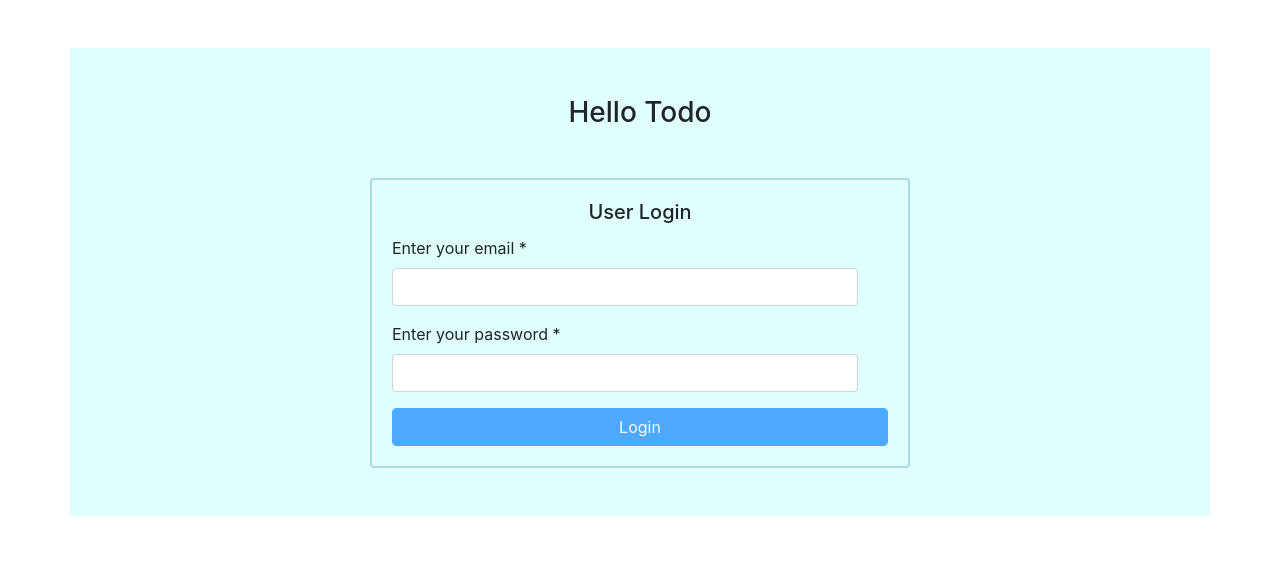
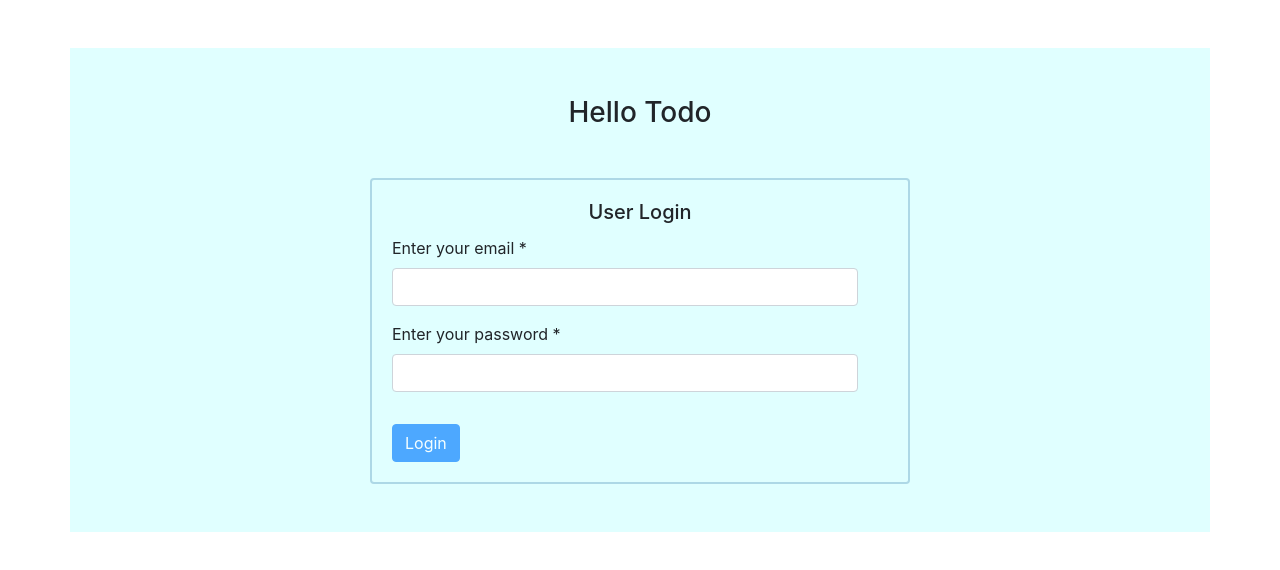
Before and after one commit to Daniel-Ola/Daniel-Ola-angular-todo, an Angular app: page /login in a window 1280 px wide. Shown: the top 570 px of the page. Built offline with nearby package versions, Linux system fonts and the light colour scheme.

Commit message:
login form refurbished

```diff
--- a/src/app/login/login.component.html
+++ b/src/app/login/login.component.html
@@ -9,9 +9,11 @@
                   <form action="" method="post" [formGroup]="rForm" (ngSubmit)="addPost(rForm.value)">
                       <div class="form-group row col-12">
                         <label for="email" class="float-left">Enter your email *</label>
-                        <input type="text" class="form-control" id="email" name="email" formControlName="email" (change)="log(rForm.controls['email'])">
+                        <input type="text" class="form-control" id="email" name="email" formControlName="email">
                         <!-- the formcontrolname must match the name given to the validators object  -->
-                        <small *ngIf="!rForm.controls['email'].valid && rForm.controls['email'].touched" id="emailhelpId" class="form-text text-muted err-alert float-left">{{ titleAlert }}</small>
+                        <small *ngIf="!rForm.controls['email'].valid && rForm.controls['email'].touched" class="form-text text-muted err-alert float-left">This field requires a valid email address</small>
+                        <!-- <small *ngIf="rForm.controls['email'].errors.required && rForm.controls['email'].touched" class="form-text text-muted err-alert float-left">{{ titleAlert }}</small>
+                        <small *ngIf="rForm.controls['email'].errors.pattern && rForm.controls['email'].touched" class="form-text text-muted err-alert float-left">Please provide a valid email</small> -->
                       </div>
                       <div class="form-group row col-12">
                         <label for="password" class="float-left">Enter your password *</label>
@@ -26,7 +28,7 @@
                           </div>
                         </div> -->
 
-                      <button type="submit" class="btn btn-primary form-control waves-effect waves-light" [disabled]="!rForm.valid">Login</button>
+                      <button type="submit" class="btn btn-primary btn-md float-left mt-3 waves-effect waves-light" [disabled]="!rForm.valid">Login</button>
                   </form>
                 </div>
 
--- a/src/app/login/login.component.ts
+++ b/src/app/login/login.component.ts
@@ -8,6 +8,7 @@ import { FormBuilder, FormGroup, Validators } from '@angular/forms';
 })
 export class LoginComponent implements OnInit {
 
+  login: any;
   rForm: FormGroup;
   post: any;
   email: string = '' ;
@@ -17,7 +18,9 @@ export class LoginComponent implements OnInit {
   constructor(private fb: FormBuilder) {
     this.rForm = fb.group({
       // for the email and password and all quotes may or may not be added
-      email: [null, Validators.compose([Validators.required, Validators.pattern('banana')])] , // the first value null sets the initial value of the form
+      email: [null, Validators.compose([
+        Validators.required, Validators.pattern('[a-zA-Z0-9.!#$%&’*+/=?^_`{|}~-]+@[a-zA-Z0-9-]+(?:\.[a-zA-Z0-9-]+)*')
+      ])] , // the first value null sets the initial value of the form
      password: [null, Validators.compose([Validators.required, Validators.minLength(8)])]
     //  ,validate: ''
     }) ;
@@ -28,7 +31,6 @@ export class LoginComponent implements OnInit {
     this.email = post.email ;
   }
 
-  log(x){ console.log(x) }
 
 
   ngOnInit() {
```
